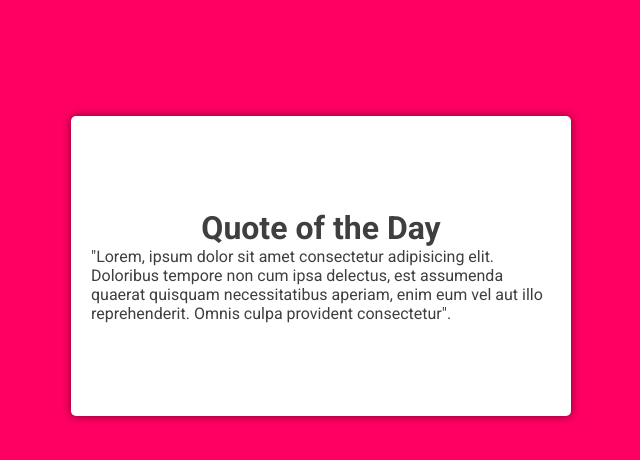
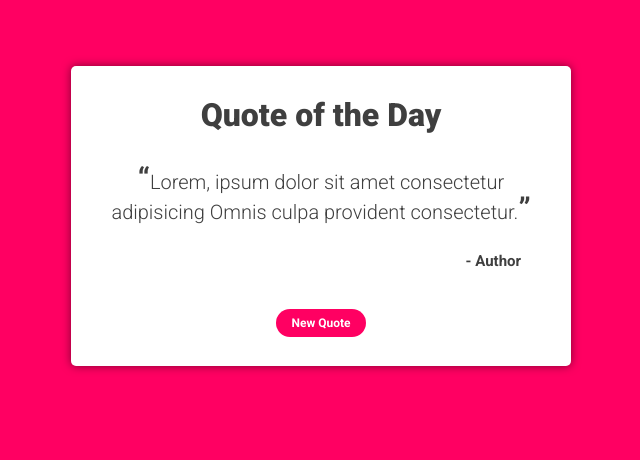
Before and after one commit to mvnulman/quote-generator-react, a React (Create React App) app: page / in a window 1280 px wide. Shown: the part 134-594 px from the top of the page, without its empty margins (319-959 px from the left). Built offline with nearby package versions, Linux system fonts and the light colour scheme.

Commit message:
docs / style: project layout positions done! missing the fetch api logic

```diff
--- a/public/index.html
+++ b/public/index.html
@@ -14,7 +14,7 @@
       manifest.json provides metadata used when your web app is installed on a
       user's mobile device or desktop. See https://developers.google.com/web/fundamentals/web-app-manifest/
     -->
-    <link rel="manifest" href="%PUBLIC_URL%/manifest.json" />
+    <!-- <link rel="manifest" href="%PUBLIC_URL%/manifest.json" /> -->
     <!--
       Notice the use of %PUBLIC_URL% in the tags above.
       It will be replaced with the URL of the `public` folder during the build.
--- a/src/App.css
+++ b/src/App.css
@@ -16,10 +16,11 @@
 .container-quote {
   background: #fff;
   color: rgb(63, 63, 63);
-  width: 500px;
+  width: 100%;
+  max-width: 500px;
   height: 300px;
   display: flex;
-  margin: 250px auto;
+  margin: 200px auto;
   padding: 20px;
   flex-direction: column;
   align-items: center;
@@ -27,3 +28,52 @@
   border-radius: 5px;
   box-shadow: 0px 0px 10px rgba(0, 0, 0, 0.5);
 }
+
+h1 {
+  font-size: 32px;
+  font-weight: 900;
+  margin-top: 50px;
+  margin-bottom: 30px;
+}
+
+blockquote {
+  font-size: 20px;
+  font-weight: 300;
+  line-height: 1;
+  text-align: center;
+  margin-bottom: 50px;
+}
+
+span {
+  font-size: 30px;
+  font-weight: 700;
+}
+
+.author {
+  font-size: 15px;
+  font-weight: 700;
+  padding-top: 30px;
+  margin-right: 30px;
+  margin-bottom: 30px;
+  text-align: right;
+}
+
+hr {
+  display: flex;
+  width: 90%;
+  background: rgb(63, 63, 63);
+  background: rgb(255, 255, 255);
+  margin-left: 20px;
+}
+
+button {
+  background: rgb(255, 0, 98);
+  color: #fff;
+  font-size: 12px;
+  font-weight: 700;
+  padding: 7px 15px;
+  border-radius: 50px;
+  border: none;
+  margin-top: 10px;
+  cursor: pointer;
+}
--- a/src/components/Quotes.jsx
+++ b/src/components/Quotes.jsx
@@ -6,10 +6,11 @@ const Quotes = () => {
       <div className="container-quote">
         <h1>Quote of the Day</h1>
         <blockquote>
-           <span>"</span>Lorem, ipsum dolor sit amet consectetur adipisicing elit. Doloribus
-          tempore non cum ipsa delectus, est assumenda quaerat quisquam
-          necessitatibus aperiam, enim eum vel aut illo reprehenderit. Omnis
-          culpa provident consectetur<span>"</span>.
+          <span>“</span>Lorem, ipsum dolor sit amet consectetur adipisicing
+          Omnis culpa provident consectetur.<span>”</span>
+          <p className="author"> - Author</p>
+          {/* <hr /> */}
+          <button>New Quote</button>
         </blockquote>
       </div>
     </div>
```
